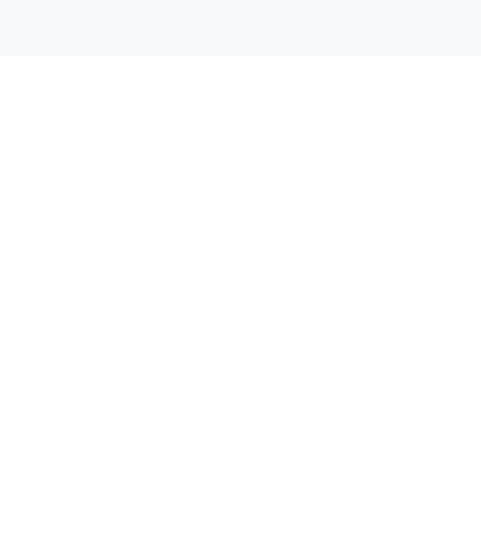
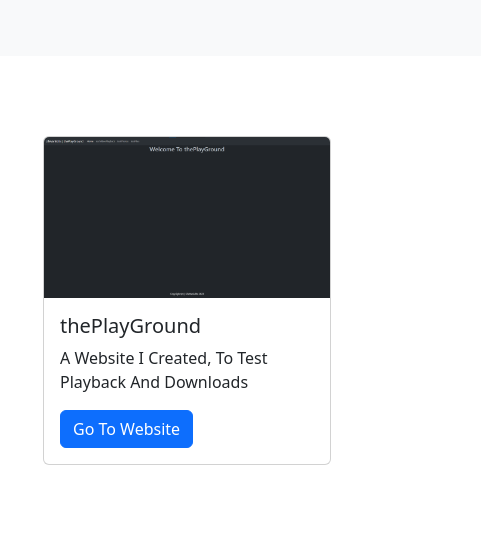
Before and after one commit to CaliforniaX/EssentialsWeb, a plain HTML site: page websites.html in a window 1280 px wide. Shown: the full height of the page, 799-1280 px from the left. Drawn offline with nearby package versions, Linux system fonts and the light colour scheme.

Commit message:
Update websites.html

```diff
--- a/websites.html
+++ b/websites.html
@@ -51,6 +51,16 @@
                 </div>
             </div>
         </div>
+        <div class="col-md-4">
+            <div class="card ma-auto" style="width: 18rem;">
+                <img class="card-img-top" src="./Images/thePlayGround.png" alt="Card image cap">
+                <div class="card-body">
+                    <h5 class="card-title">thePlayGround</h5>
+                    <p class="card-text">A Website I Created, To Test Playback And Downloads</p>
+                    <a href="https://californiax.github.io/thePlayGround" class="btn btn-primary">Go To Website</a>
+                </div>
+            </div>
+        </div>
     </div>
 </div>
     <script src="https://cdn.jsdelivr.net/npm/bootstrap@5.3.0-alpha3/dist/js/bootstrap.bundle.min.js" integrity="sha384-ENjdO4Dr2bkBIFxQpeoTz1HIcje39Wm4jDKdf19U8gI4ddQ3GYNS7NTKfAdVQSZe" crossorigin="anonymous"></script>
```
